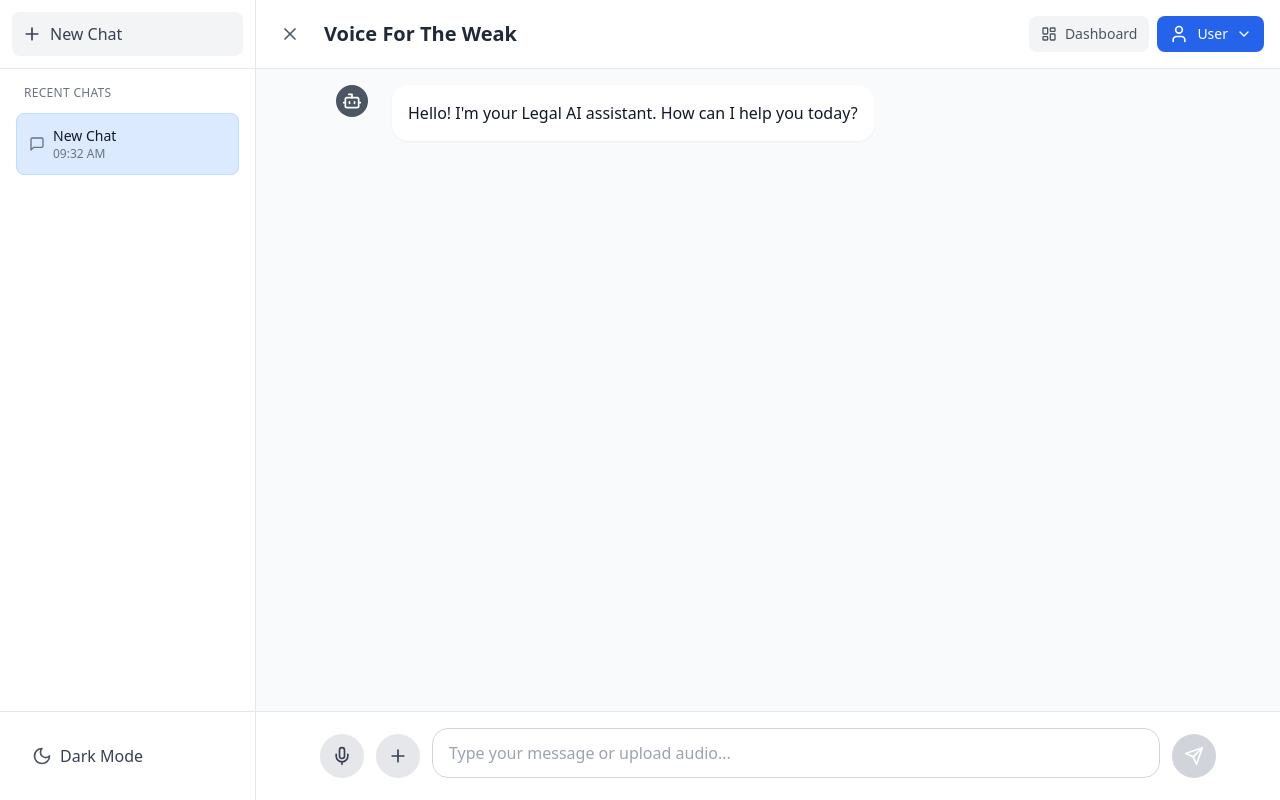
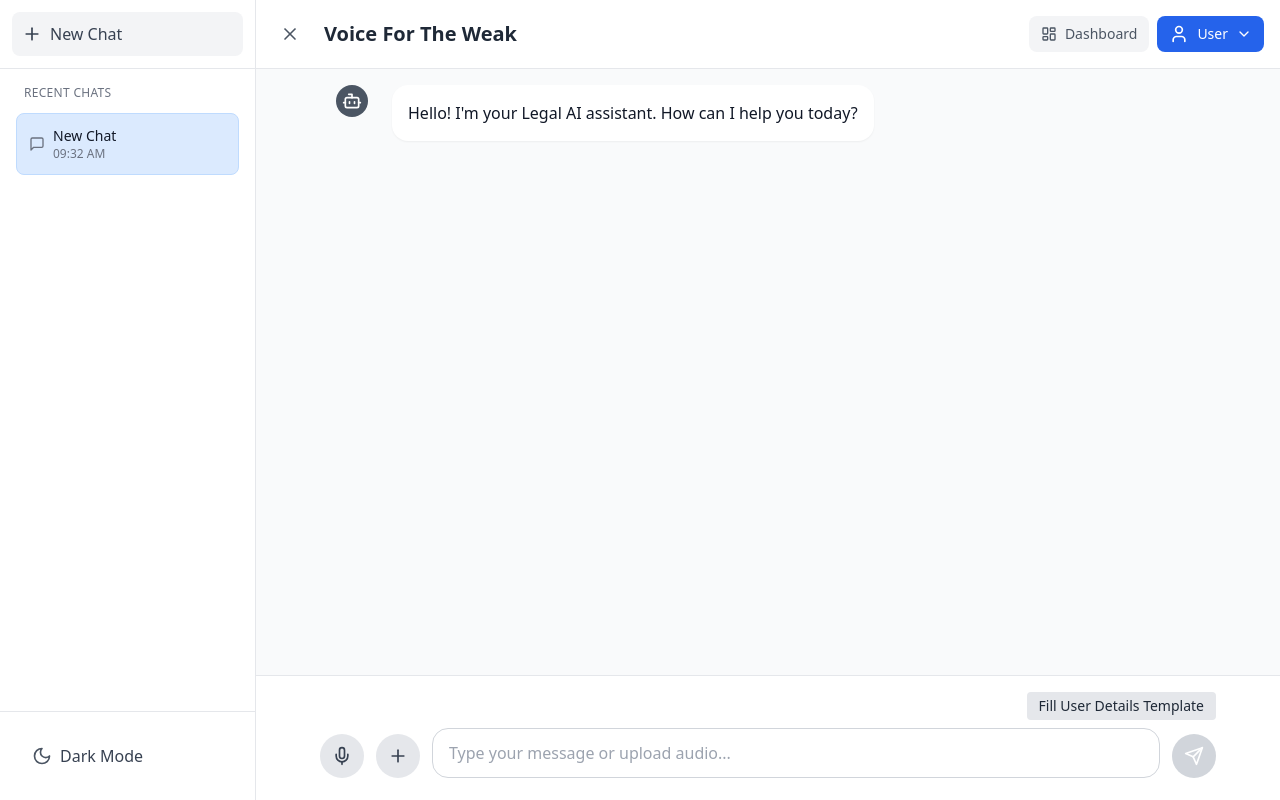
Before and after one commit to RG1208/VoiceForWeak, a React (Vite) app in the folder Frontend/: page /ipc-assistant in a window 1280 px wide. Built offline with nearby package versions, Linux system fonts and the light colour scheme; sample sign-in values are in the browser's storage.

Commit message:
feat: Added Default Values in Input Box

```diff
--- a/Frontend/src/pages/VoiceAssistant.tsx
+++ b/Frontend/src/pages/VoiceAssistant.tsx
@@ -704,6 +704,15 @@ const IPCSections: React.FC = () => {
     setEditAudio(null);
   };
 
+  const defaultUserTemplate = `name:\ngender:\nage:\nlocation:\nphone:\nid_number:\nemail:`;
+
+  const handleFillDefaultFields = () => {
+    if (textInput.trim() !== '') {
+      if (!window.confirm('This will overwrite your current input. Continue?')) return;
+    }
+    setTextInput(defaultUserTemplate);
+  };
+
   if (!currentSession) {
     return (
       <div className="min-h-screen flex items-center justify-center bg-gray-100 dark:bg-gray-900">
@@ -928,6 +937,16 @@ const IPCSections: React.FC = () => {
               </div>
             )}
 
+            <div className="mb-2 flex justify-end">
+              <button
+                type="button"
+                onClick={handleFillDefaultFields}
+                className="px-3 py-1 bg-gray-200 dark:bg-gray-700 text-gray-800 dark:text-gray-100 rounded hover:bg-gray-300 dark:hover:bg-gray-600 text-sm"
+              >
+                Fill User Details Template
+              </button>
+            </div>
+
             <form onSubmit={handleTextSubmit} className="flex items-center space-x-3">
               <button
                 type="button"
--- a/Frontend/src/pages/bns.tsx
+++ b/Frontend/src/pages/bns.tsx
@@ -704,6 +704,15 @@ const BSNSections: React.FC = () => {
         setEditAudio(null);
     };
 
+    const defaultUserTemplate = `name:\ngender:\nage:\nlocation:\nphone:\nid_number:\nemail:`;
+
+    const handleFillDefaultFields = () => {
+        if (textInput.trim() !== '') {
+            if (!window.confirm('This will overwrite your current input. Continue?')) return;
+        }
+        setTextInput(defaultUserTemplate);
+    };
+
     if (!currentSession) {
         return (
             <div className="min-h-screen flex items-center justify-center bg-gray-100 dark:bg-gray-900">
@@ -928,6 +937,16 @@ const BSNSections: React.FC = () => {
                             </div>
                         )}
 
+                        <div className="mb-2 flex justify-end">
+                            <button
+                                type="button"
+                                onClick={handleFillDefaultFields}
+                                className="px-3 py-1 bg-gray-200 dark:bg-gray-700 text-gray-800 dark:text-gray-100 rounded hover:bg-gray-300 dark:hover:bg-gray-600 text-sm"
+                            >
+                                Fill User Details Template
+                            </button>
+                        </div>
+
                         <form onSubmit={handleTextSubmit} className="flex items-center space-x-3">
                             <button
                                 type="button"
```
